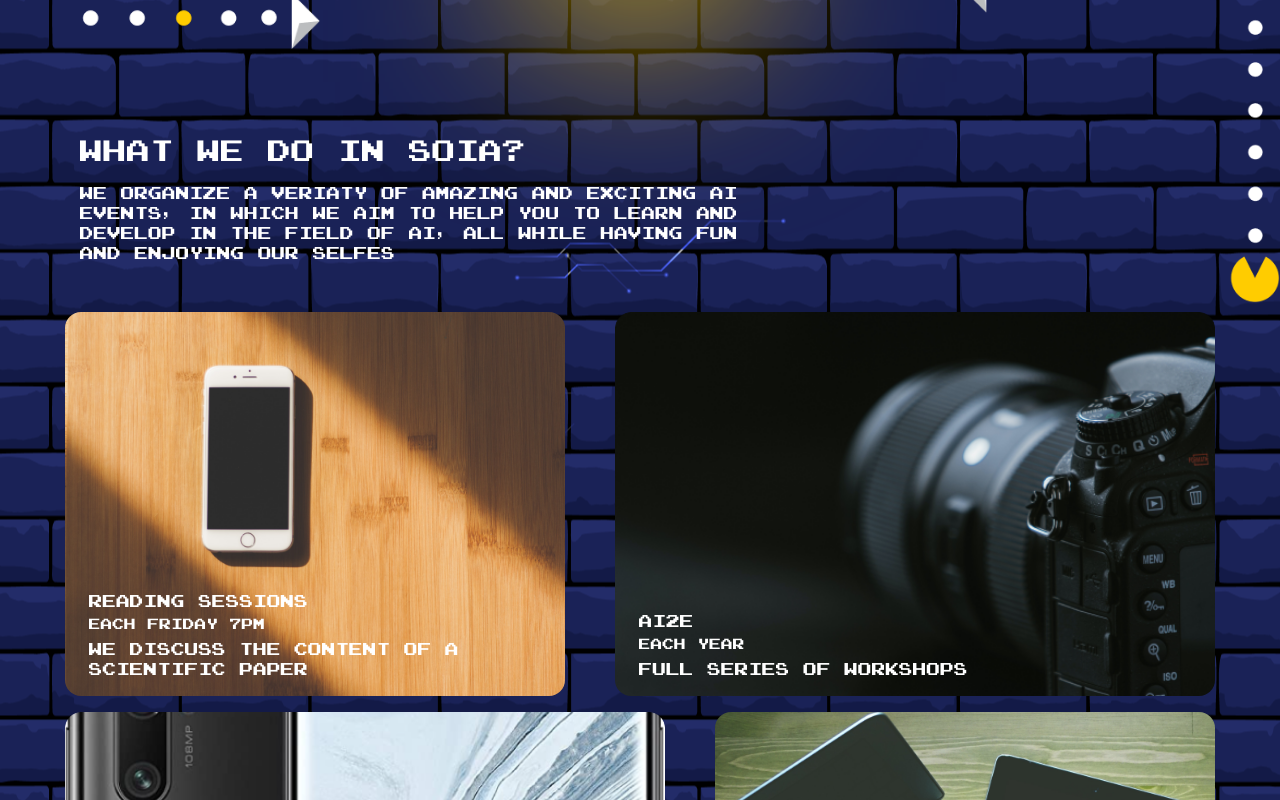
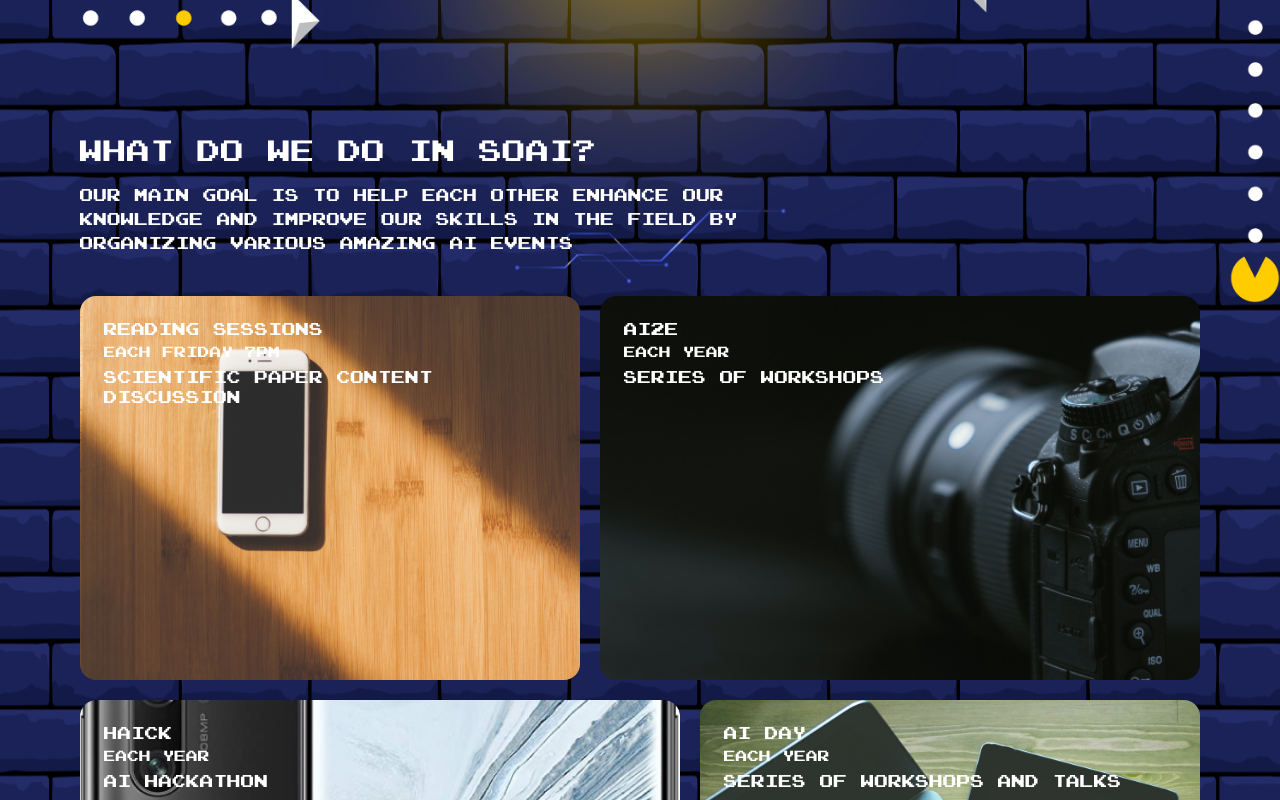
Before and after one commit to SchoolofAI-Algiers/WelcomeDay22, a Next.js app: page / in a window 1280 px wide. Shown: the part 880-1680 px from the top of the page. Built offline with nearby package versions, Linux system fonts and the light colour scheme.

Commit message:
Fix events

```diff
--- a/components/Events.jsx
+++ b/components/Events.jsx
@@ -4,29 +4,29 @@ function Events() {
   const events = [
     {
       title: "Reading Sessions",
-      desc: "We discuss the content of a scientific paper",
+      desc: "Scientific paper content discussion",
       date: "Each Friday 7pm ",
       picture: "bg-event1",
       width: "md:w-5/12 w-full",
     },
     {
       title: "AI2E",
-      desc: "Full series of workshops ",
+      desc: "Series of workshops",
       date: "Each year",
       picture: "bg-event2",
       width: "md:w-6/12 w-full",
     },
     {
       title: "HAICK",
-      desc: "An AI hackathon",
+      desc: "AI hackathon",
       date: "Each year",
       picture: "bg-event3",
       width: "md:w-6/12 w-full",
     },
     {
-      title: "Guide d’achat",
-      desc: "30/12/2021",
-      date: "Les meilleurs ensembles Apple",
+      title: "AI Day",
+      desc: "Series of workshops and talks",
+      date: "Each year",
       picture: "bg-event4",
       width: "md:w-5/12 w-full",
     },
@@ -49,25 +49,24 @@ function Events() {
         <div className="bg-[#FFCC00] h-36 w-36 md:h-48 md:w-48 blur-[60px] md:blur-[100px] absolute top-0 -translate-x-1/2 left-1/2 -translate-y-1/2" />
 
         <div className="relative w-full flex flex-col items-center">
-          <h1 className=" text-xl md:text-2xl lg:text-3xl xl:text-4xl">
+          <h1 className="text-xl md:text-2xl lg:text-3xl xl:text-4xl">
             Events
           </h1>
-          <div className="w-full  md:ml-20  flex flex-col items-start mt-8   md:mt-12 lg:mt-24">
+          <div className="w-full md:ml-20 flex flex-col items-start mt-8 md:mt-12 lg:mt-24">
             <p className="text-lg md:text-2xl lg:text-2xl xl:text-2xl mt-10">
-              What we do in SOIA?
+              What do we do in SOAI?
             </p>
-            <div className="lg:w-3/5  md:w-3/4 w-full">
-              <p className="lg:text-sm text-xs    md:max-w-2xl mt-4">
-                We organize a veriaty of amazing and exciting AI events, in
-                which we aim to help you to learn and develop in the field of
-                AI, all while having fun and enjoying our selfes
+            <div className="lg:w-3/5 md:w-3/4 w-full">
+              <p className="lg:text-sm text-xs lg:leading-6 leading-5 md:max-w-2xl mt-4">
+                Our main goal is to help each other enhance our knowledge and
+                improve our skills in the field by organizing various amazing AI
+                events
               </p>
             </div>
           </div>
         </div>
         {/* Body */}
-        <div className="   my-10">
-          <div className="md:flex  justify-around my-10 flex-wrap  w-full ">
+        <div className="md:flex justify-center my-10 space-y-5 md:space-y-0 md:gap-5 flex-wrap w-full">
           {events.map((item, index) => {
             return (
               <ImageEvent
@@ -83,7 +82,6 @@ function Events() {
         </div>
       </div>
     </div>
-    </div>
   );
 }
 
--- a/components/ImageEvent.js
+++ b/components/ImageEvent.js
@@ -5,16 +5,14 @@ function ImageEvent({ src, title, date, desc, width }) {
     <div
       className={
         width +
-        " flex  items-end lg:h-96 md:h-80 h-64 rounded-2xl bg-cover md:my-2 my-8 pb-4 " +
+        "flex items-end lg:h-96 md:h-80 h-64 rounded-2xl bg-cover pb-4 " +
         src
       }
     >
-      <div className=" pl-6 ">
-        <p className=" text-white mb-1 text-sm font-normal ">
-          {title}
-        </p>
-        <p className=" text-white  text-xs font-thin">{date}</p>
-        <p className=" text-white text-sm font-normal mt-2  md:block hidden">
+      <div className="p-6">
+        <p className="text-white mb-1 text-sm font-normal">{title}</p>
+        <p className="text-white text-xs font-thin">{date}</p>
+        <p className="text-white text-sm font-normal mt-2 md:block hidden">
           {desc}
         </p>
       </div>
```
Lines whose indentation alone changed are shown as unchanged.
